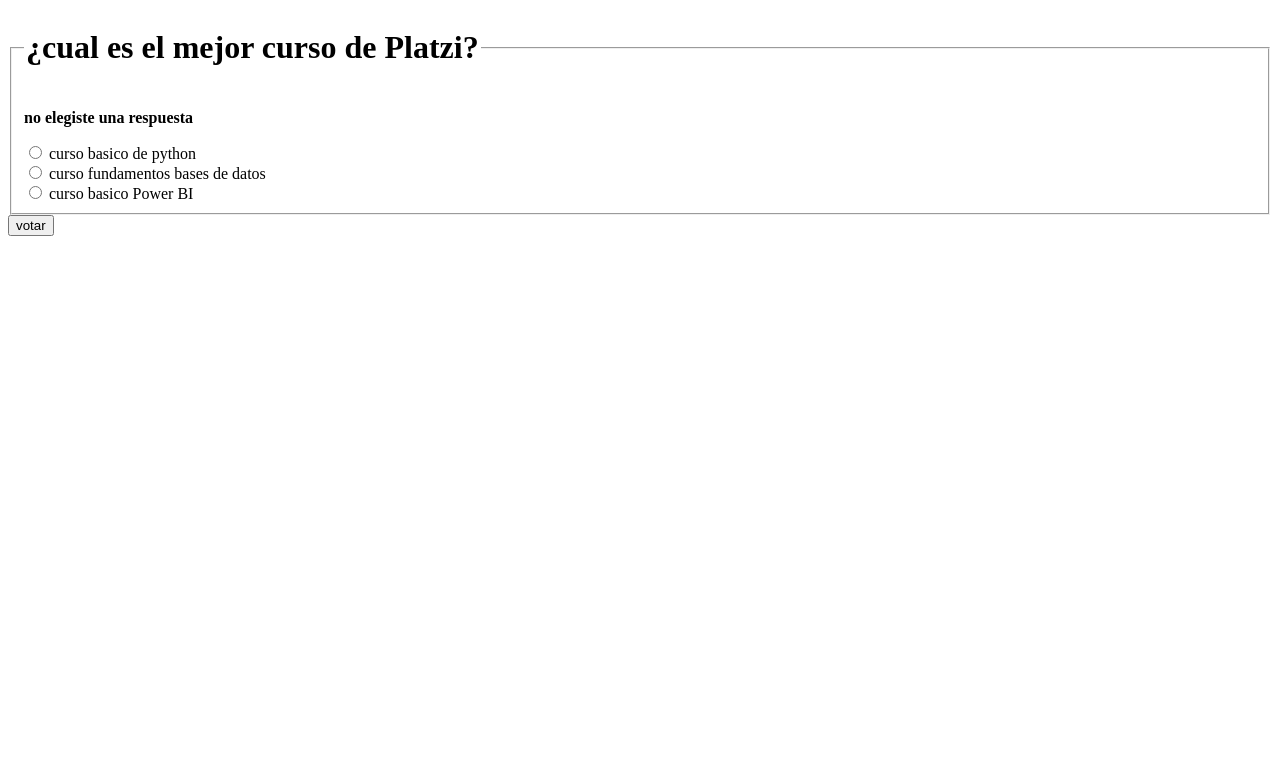
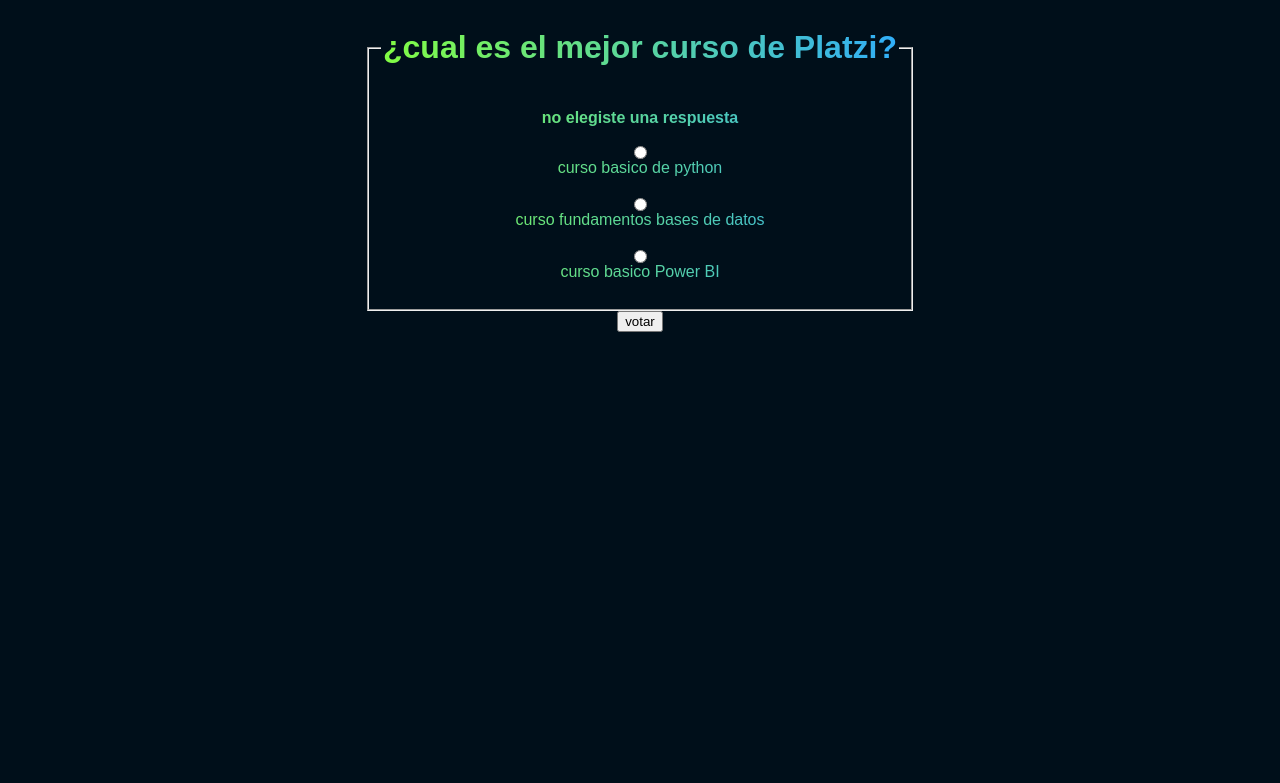
Before and after one commit to afgomezp/PremiosPlatziApp, a Django app: page /polls/1/vote/ in a window 1280 px wide. Shown: the top 783 px of the page. Run offline with Django 4.2, Linux system fonts and the light colour scheme; data comes from the database, SQL or seed files in the repository; both versions use the stored data as it was after the commit.

Commit message:
version con estilos css a la vista detail

```diff
--- /dev/null
+++ b/premiosplatziapp/polls/static/polls/detail.css
@@ -0,0 +1,35 @@
+body {
+    display: flex;
+    align-items: center;
+    justify-content: center;
+}
+
+form {
+    background: linear-gradient(
+        to right,
+        hsl(98 100% 62%),
+        hsl(204 100% 59%)
+    );
+    -webkit-background-clip: text;
+    /*-webkit-text-fill-color: transparent;*/
+    text-align: center;
+}
+
+fieldset {
+    display: flex;
+    align-items: center;
+    justify-content: center;
+    flex-direction: column;
+    -webkit-text-fill-color: transparent;
+}
+
+input [type="submit"] {
+    width: 100%;
+    height: 40px;
+    margin-top: 20px;
+
+    -webkit-text-fill-color: white;
+    background: hsl(204 100% 5%);
+    border: 1px solid white;
+    font-size: 20px;
+}
--- a/premiosplatziapp/polls/templates/polls/detail.html
+++ b/premiosplatziapp/polls/templates/polls/detail.html
@@ -1,13 +1,47 @@
-<form action=""></form>
+{% load static %}
+<!DOCTYPE html>
+<html lang="en">
+<head>
+    <meta charset="UTF-8">
+    <meta http-equiv="X-UA-Compatible" content="IE=edge">
+    <meta name="viewport" content="width=device-width, initial-scale=1.0">
+    <link rel="stylesheet" href="{% static 'polls/style.css' %}">
+    <link rel="stylesheet" href="{% static 'polls/detail.css' %}">
+    <title>{{question.question_text}}</title>
+</head>
 
-{% comment %} <h1> {{ question.question_text}}</h1>
+<body>
+    <form action="{% url 'polls:vote'  question.id %}" method="post">
+        {% csrf_token %}
+        <fieldset>
+            <legend>
+                <h1>{{question.question_text}} </h1>
+            </legend>
+            {% if error_message %}
+                <p><strong>{{error_message}}</strong></p>
+            {% endif %}
 
-<ul>
-{% for choice in question.choice_set.all %}
-    <li>{{ choice.choice_text}}</li>
-    {% endfor %}
-</ul> {% endcomment %}
+            {% for choice in question.choice_set.all %}
+            <input
+                type="radio"
+                name="choice"
+                id= "choice{{ forloop.counter}}"
+                value="{{choice.id}}"
+            >
+            <label for="choice{{forloop.counter}}">
+                {{choice.choice_text}}
+            </label>
 
+            <br>
+
+            {% endfor %}
+        </fieldset>
+        <input type="submit" value="votar">
+    </form>
+</body>
+</html>
+
+<!--
 <form action="{% url 'polls:vote'  question.id %}" method="post">
     {% csrf_token %}
     <fieldset>
@@ -35,3 +69,4 @@
     </fieldset>
     <input type="submit" value="votar">
 </form>
+-->
```
Also changed, not shown: premiosplatziapp/db.sqlite3.
